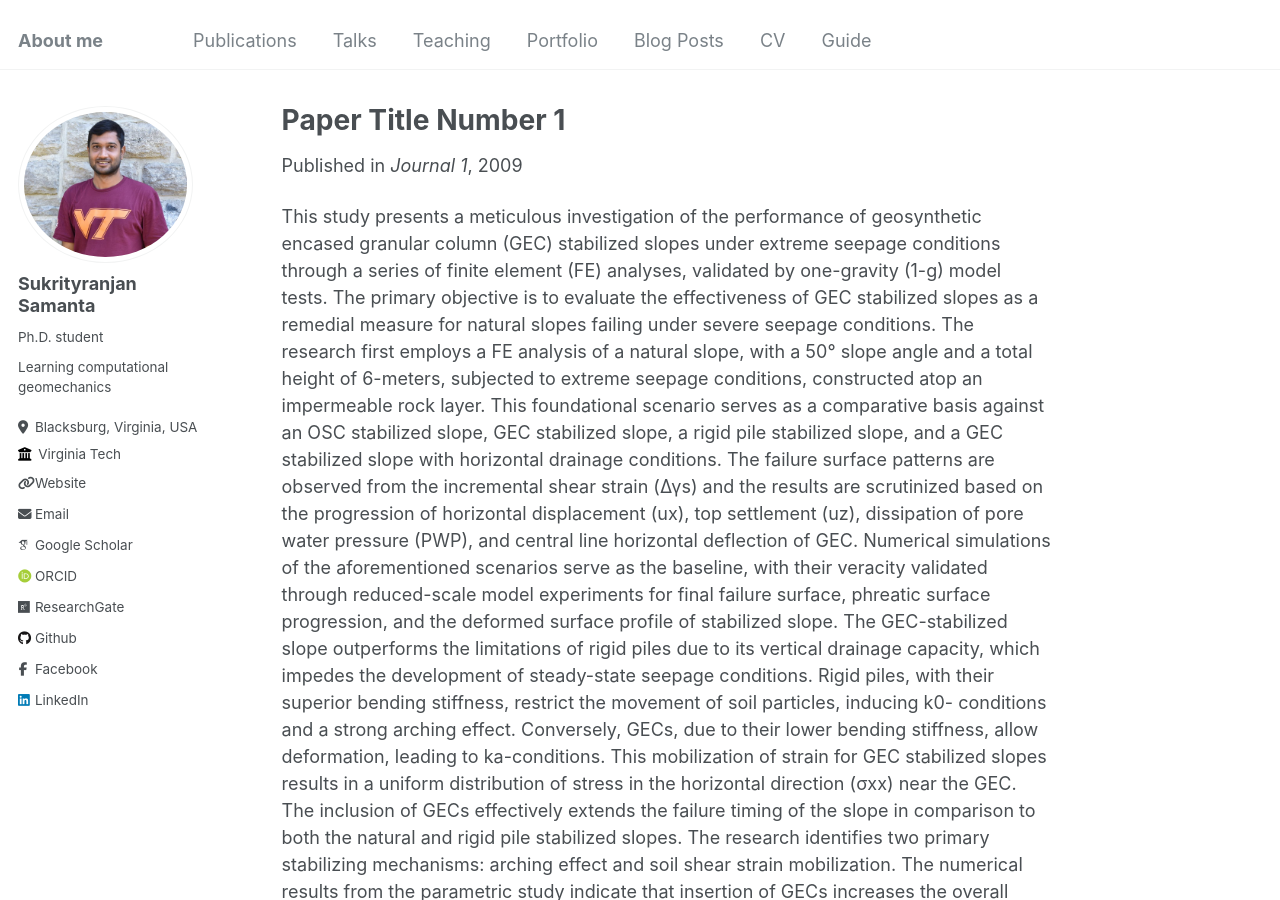
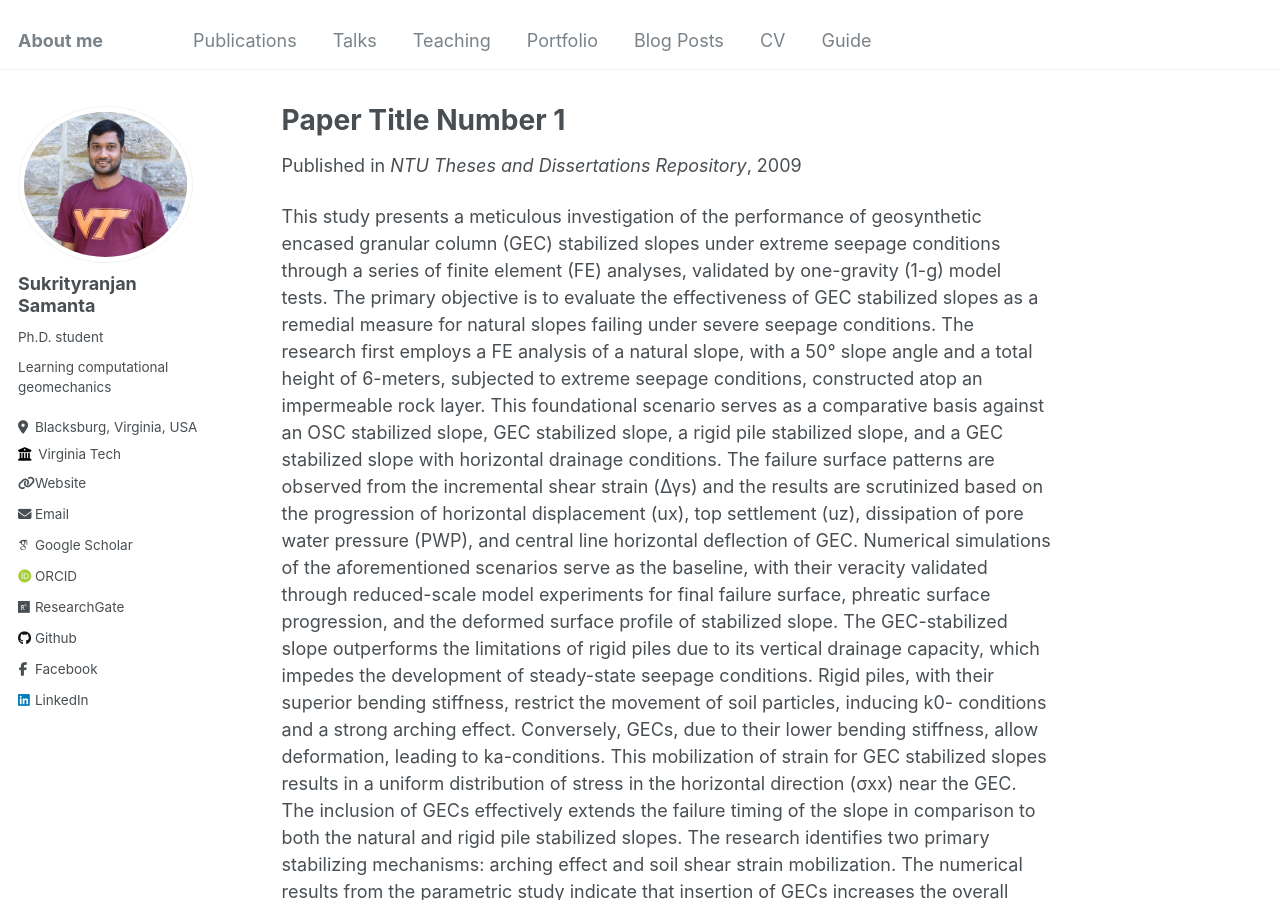
Before and after one commit to Sukritvt/Sukritvt.github.io, a Jekyll site: the page built from _publications/2009-10-01-paper-title-number-1.md, in a window 1280 px wide and 900 px high. Built offline with Jekyll 4.4.1, drawn with Linux system fonts in a browser that asks for light colours; some web fonts are replaced.

Commit message:
Update 2009-10-01-paper-title-number-1.md

```diff
--- a/_publications/2009-10-01-paper-title-number-1.md
+++ b/_publications/2009-10-01-paper-title-number-1.md
@@ -4,8 +4,8 @@ collection: publications
 permalink: /publication/2009-10-01-paper-title-number-1
 excerpt: 'This paper is about the number 1. The number 2 is left for future work.'
 date: 2009-10-01
-venue: 'Journal 1'
-paperurl: 'http://academicpages.github.io/files/paper1.pdf'
+venue: 'NTU Theses and Dissertations Repository'
+paperurl: 'http://sukrityranjan.com/files/paper1.pdf'
 citation: 'Your Name, You. (2009). &quot;Paper Title Number 1.&quot; <i>Journal 1</i>. 1(1).'
 ---
 
```
